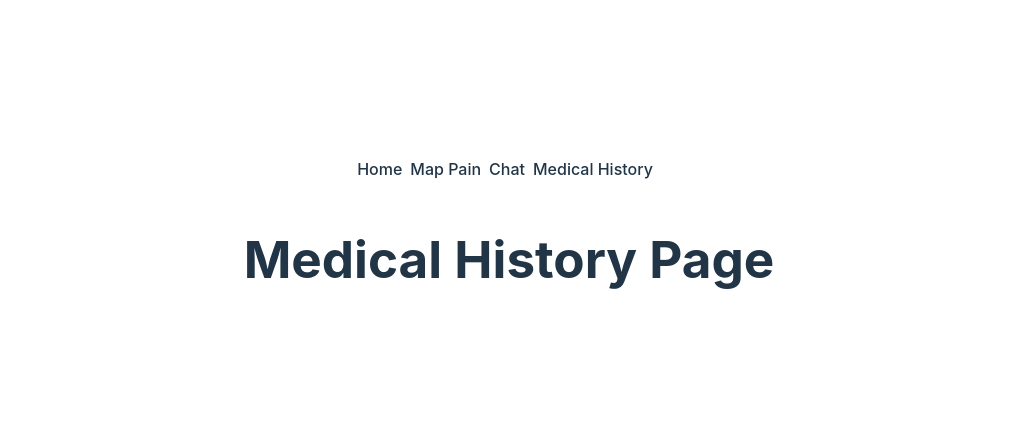
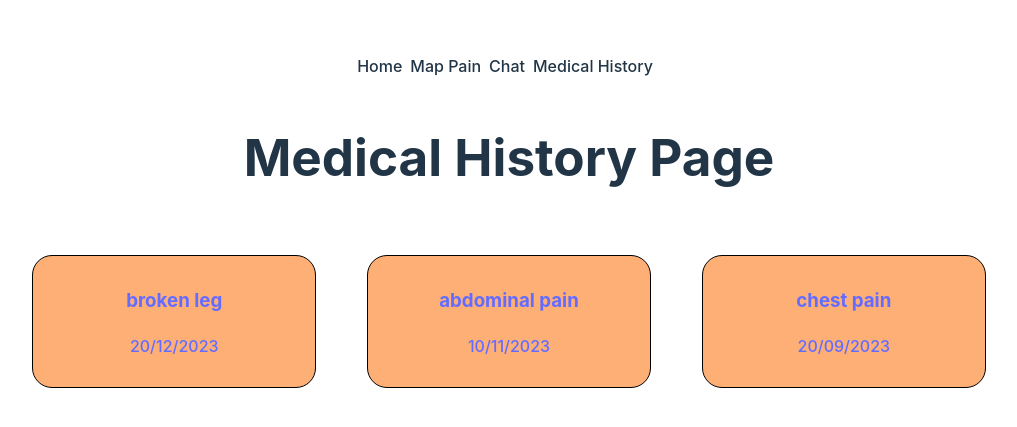
Before and after one commit to Laplata247/reddy42-client, a React (Vite) app in the folder client_painmap/: page /history in a window 1280 px wide. Shown: the part 169-596 px from the top of the page, without its empty margins (131-1148 px from the left). Built offline with nearby package versions, Linux system fonts and the light colour scheme.

Commit message:
add medical history data

```diff
--- a/client_painmap/package.json
+++ b/client_painmap/package.json
@@ -12,6 +12,7 @@
   "dependencies": {
     "@react-three/drei": "^9.93.0",
     "@react-three/fiber": "^8.15.13",
+    "axios": "^1.6.5",
     "react": "^18.2.0",
     "react-dom": "^18.2.0",
     "react-router-dom": "^6.20.1"
--- a/client_painmap/src/App.jsx
+++ b/client_painmap/src/App.jsx
@@ -13,7 +13,10 @@ function App() {
           <Route index element={<Pages.HomePage />} />
           <Route path="/painmap" element={<Pages.MapPainPage />} />
           <Route path="/chat" element={<Pages.ChatPage />} />
-          <Route path="/history" element={<Pages.MedicalHistoryPage />} />
+          <Route path="/history">
+            <Route index element={<Pages.MedicalHistoryPage />} />
+            <Route path=":id" element={<Pages.ConsultationPage />} />
+          </Route>
           <Route path="*" element={<Pages.NotFoundPage />} />
         </Route>
       </Routes>
--- /dev/null
+++ b/client_painmap/src/components/Consultation/index.jsx
@@ -0,0 +1,13 @@
+import React from 'react'
+import './style.css';
+
+const Consultation = ({ consultation }) => {
+  return (
+    <div className='consultation'>
+      <h3>{consultation.condition}</h3>
+      <p>{consultation.start_date}</p>
+    </div>
+  )
+}
+
+export default Consultation
--- /dev/null
+++ b/client_painmap/src/components/contexts/index.jsx
@@ -0,0 +1,15 @@
+import React, { useState, useContext, createContext } from "react"
+
+const ConsultationsContext = createContext()
+
+export const ConsultationsProvider = ({ children }) => {
+  const [consultations, setConsultations] = useState([])
+
+  return (
+    <ConsultationsContext.Provider value={{ consultations, setConsultations }}>
+      {children}
+    </ConsultationsContext.Provider>
+  );
+};
+
+export const useConsultations = () => useContext(ConsultationsContext)
--- a/client_painmap/src/components/index.js
+++ b/client_painmap/src/components/index.js
@@ -1 +1,2 @@
 export { default as Header } from './Header'
+export { default as Consultation } from './Consultation'
--- a/client_painmap/src/main.jsx
+++ b/client_painmap/src/main.jsx
@@ -3,11 +3,14 @@ import ReactDOM from 'react-dom/client'
 import App from './App.jsx'
 import './index.css'
 import { BrowserRouter as Router } from 'react-router-dom'
+import { ConsultationsProvider } from './components/contexts'
 
 ReactDOM.createRoot(document.getElementById('root')).render(
   <React.StrictMode>
     <Router>
-      <App />
+      <ConsultationsProvider>
+        <App />
+      </ConsultationsProvider>
     </Router>
   </React.StrictMode>,
 )
--- /dev/null
+++ b/client_painmap/src/pages/ConsultationPage/index.jsx
@@ -0,0 +1,33 @@
+import React, { useEffect, useState } from 'react'
+import { useParams, Link } from 'react-router-dom'
+import { useConsultations } from '../../components/contexts'
+import './style.css';
+
+const ConsultationPage = () => {
+    const { consultations } = useConsultations()
+    const [consultation, setConsultation] = useState([])
+    const { id } = useParams()
+
+    useEffect(() => {
+        const displayConsultation = async () => {
+            setConsultation(consultations[id - 1])
+        }
+        displayConsultation()
+    }, [])
+
+    return (
+        <div className='consultationDetails'>
+            <h1>{consultation.condition}</h1>
+            <h2>{consultation.description}</h2>
+            <h3>Start date: {consultation.start_date}</h3>
+            <h3>End date: {consultation.end_date}</h3>
+            <Link to=".." relative="path">
+                <button className='backBtn'>
+                    Go Back
+                </button>
+            </Link>
+        </div>
+    )
+}
+
+export default ConsultationPage
--- /dev/null
+++ b/client_painmap/src/pages/ConsultationPage/style.css
@@ -0,0 +1,9 @@
+.consultationDetails {
+  width: 60vw;
+  height: 60vh;
+  margin: 1vw;
+  padding: 1vw;
+  border: 1px solid black;
+  border-radius: 20px;
+  background-color: #FDAF76;
+}
--- a/client_painmap/src/pages/MedicalHistoryPage/index.jsx
+++ b/client_painmap/src/pages/MedicalHistoryPage/index.jsx
@@ -1,8 +1,58 @@
-import React from 'react'
+import React, { useState, useEffect } from 'react'
+import { Link } from 'react-router-dom'
+import { Consultation } from '../../components'
+import { useConsultations } from '../../components/contexts';
+import './style.css';
 
 const MedicalHistoryPage = () => {
+  const {consultations, setConsultations} = useConsultations()
+
+  useEffect(() => {
+    const displayConsultations = async () => {
+      // const { data } = await axios.get("https://http://localhost:3000/something")
+      // setConsultations(data)
+
+      const data = [
+        {
+          "id": 1,
+          "condition": "broken leg",
+          "description": "broken leg in 5 places",
+          "start_date": "20/12/2023",
+          "end_date": "06/01/2024"
+        },
+        {
+          "id": 2,
+          "condition": "abdominal pain",
+          "description": "pain caused by eating too much chocolate",
+          "start_date": "10/11/2023",
+          "end_date": "11/11/2023"
+        },
+        {
+          "id": 3,
+          "condition": "chest pain",
+          "description": "winter flu",
+          "start_date": "20/09/2023",
+          "end_date": "20/09/2023"
+        }
+      ]
+
+      setConsultations(data)
+    }
+    displayConsultations()
+  }, [])
+
   return (
-    <h1>Medical History Page</h1>
+    <>
+      <h1> Medical History Page</h1 >
+      <div className='consultations'>
+        {consultations.map(consultation => (
+          <Link to={`${consultation.id}`} key={consultation.id}>
+            <Consultation consultation={consultation} />
+          </Link>
+        ))
+        }
+      </div>
+    </>
   )
 }
 
--- /dev/null
+++ b/client_painmap/src/pages/MedicalHistoryPage/style.css
@@ -0,0 +1,24 @@
+.consultations {
+    display: flex;
+    flex-direction: row;
+    flex-wrap: wrap;
+    justify-content: space-evenly;
+    align-items: center;
+    max-width: 100%;
+    padding: 10px;
+}
+
+.consultation {
+  width: 20vw;
+  margin: 2vw;
+  padding: 1vw;
+  border: 1px solid black;
+  border-radius: 20px;
+  background-color: #FDAF76;
+}
+
+.consultation:hover {
+    transform: scale(1.1);
+    background-color: #FF8484;
+    cursor: pointer;
+}
--- a/client_painmap/src/pages/index.js
+++ b/client_painmap/src/pages/index.js
@@ -3,3 +3,4 @@ export { default as NotFoundPage } from './NotFoundPage'
 export { default as ChatPage } from './ChatPage'
 export { default as MapPainPage } from './MapPainPage'
 export { default as MedicalHistoryPage } from './MedicalHistoryPage'
+export { default as ConsultationPage } from './ConsultationPage'
```
Also changed, not shown: client_painmap/src/components/Consultation/style.css (added), 1 other file (tests, documents, lock files or other folders).
